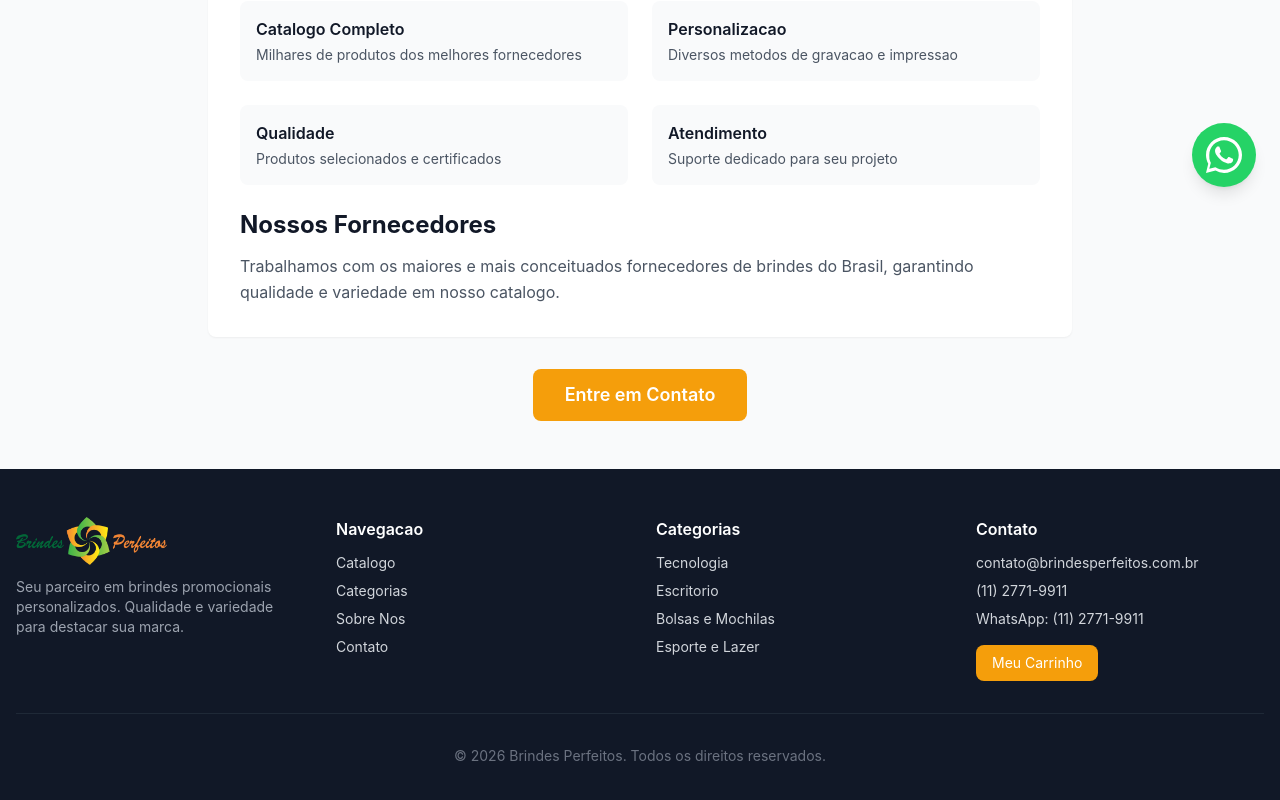
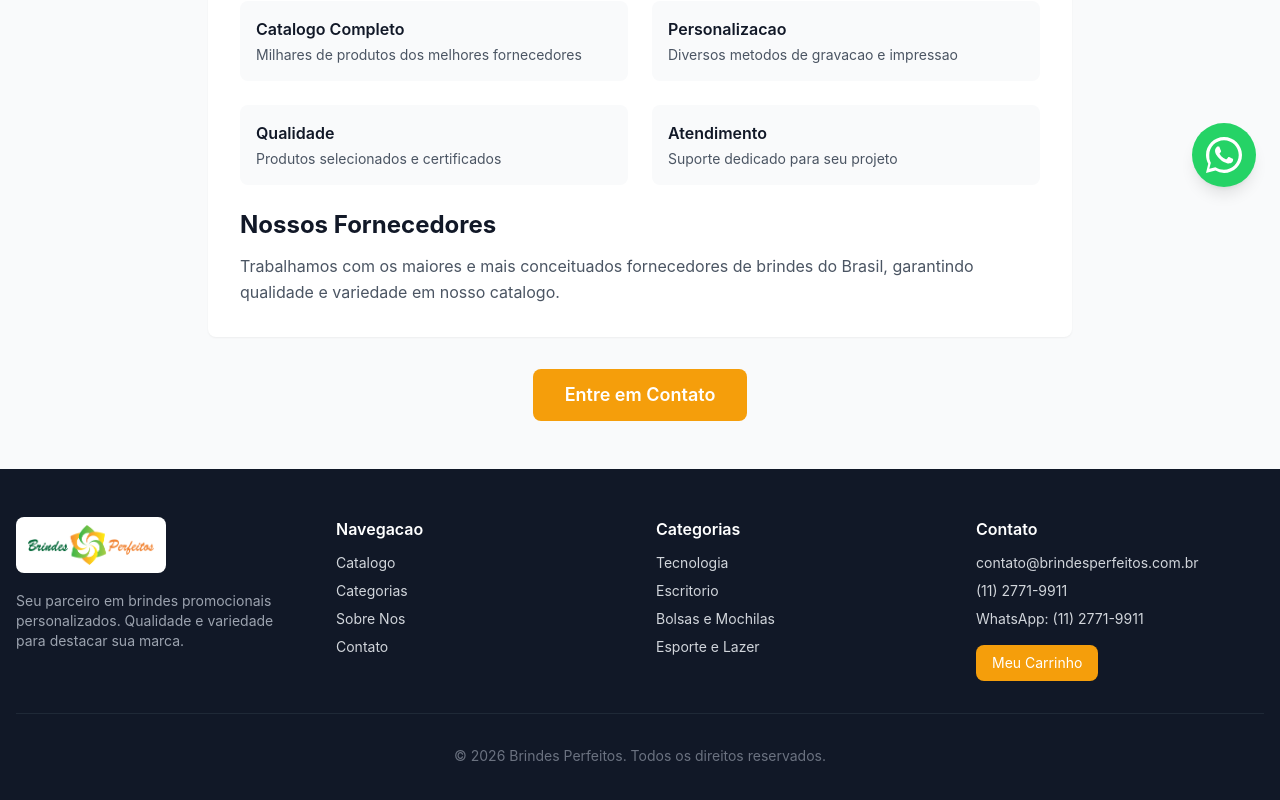
Before and after one commit to anirudhatalmale6-alt/brindes-perfeitos, a Next.js app: page /sobre in a window 1280 px wide. Shown: the part 589-1389 px from the top of the page. Built offline with nearby package versions, Linux system fonts and the light colour scheme.

Commit message:
Fix footer: logo visibility on dark bg, fix cart link

```diff
--- a/components/layout/Footer.tsx
+++ b/components/layout/Footer.tsx
@@ -8,7 +8,9 @@ export default function Footer() {
         <div className="grid grid-cols-1 md:grid-cols-4 gap-8">
           {/* Brand */}
           <div>
-            <Image src="/logo.png" alt="Brindes Perfeitos" width={180} height={54} className="h-12 w-auto mb-3" />
+            <div className="bg-white rounded-lg inline-block px-3 py-2 mb-3">
+              <Image src="/logo.png" alt="Brindes Perfeitos" width={180} height={54} className="h-10 w-auto" />
+            </div>
             <p className="text-sm text-gray-400">
               Seu parceiro em brindes promocionais personalizados. Qualidade e variedade para destacar sua marca.
             </p>
@@ -44,7 +46,7 @@ export default function Footer() {
               <li><a href="tel:+551127719911" className="hover:text-white">(11) 2771-9911</a></li>
               <li><a href="https://wa.me/551127719911" className="hover:text-white">WhatsApp: (11) 2771-9911</a></li>
               <li>
-                <Link href="/contato" className="bg-amber-500 text-white px-4 py-2 rounded-lg inline-block mt-2 hover:bg-amber-600 text-sm">
+                <Link href="/carrinho" className="bg-amber-500 text-white px-4 py-2 rounded-lg inline-block mt-2 hover:bg-amber-600 text-sm">
                   Meu Carrinho
                 </Link>
               </li>
```
